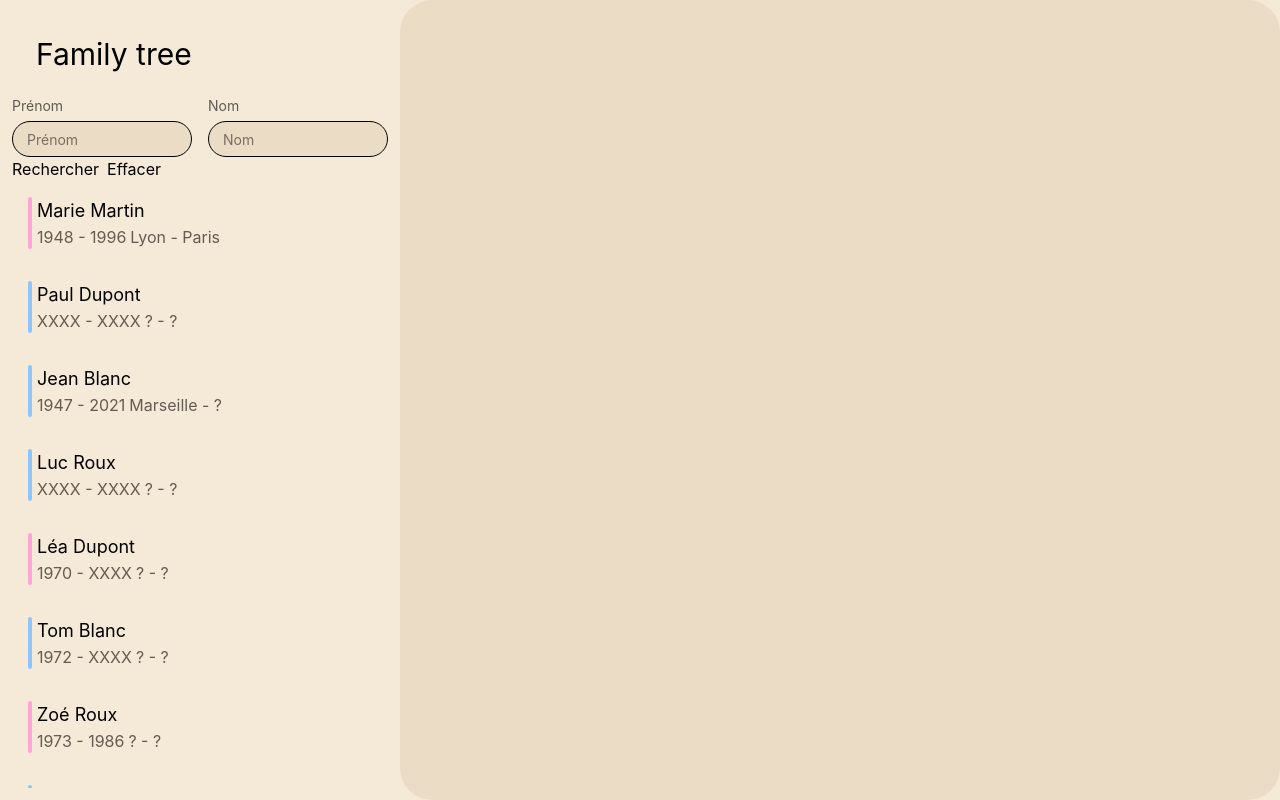
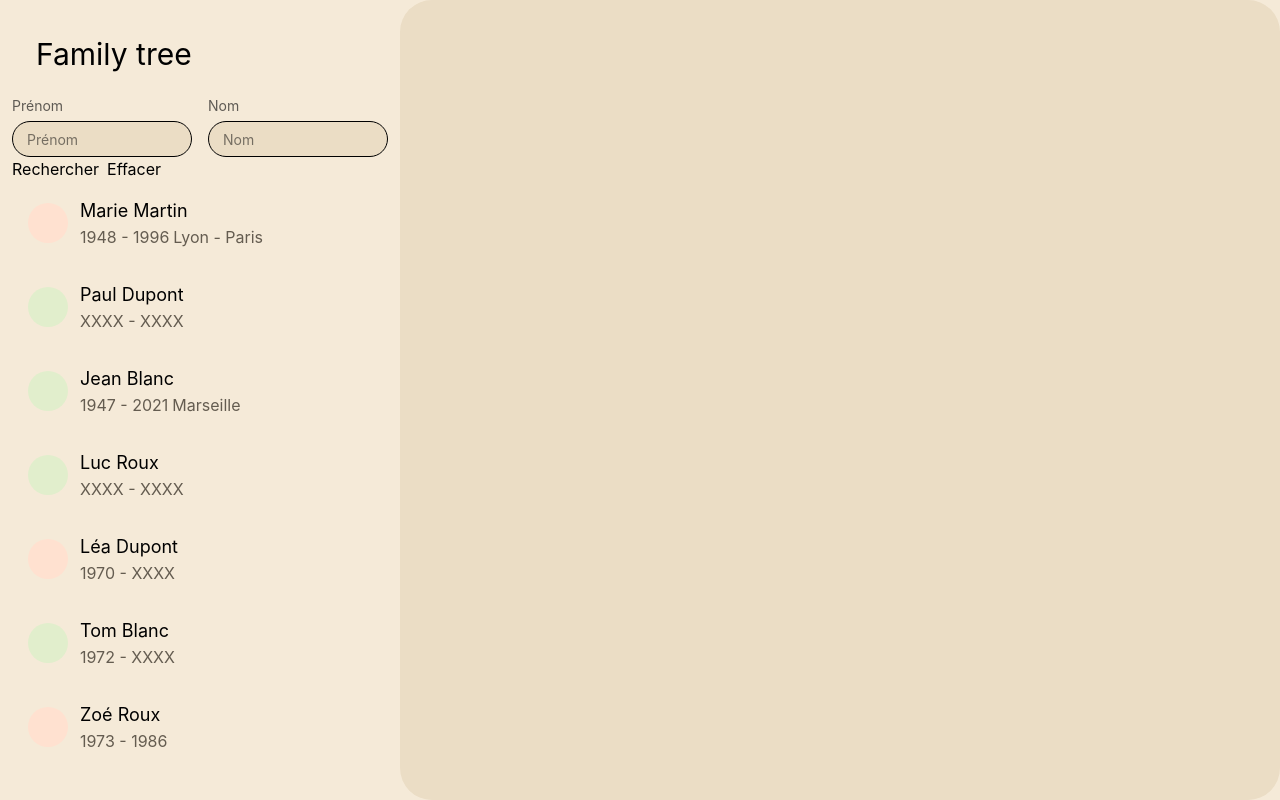
Before and after one commit to andrew-ob/Family-tree-2026-vue, a Nuxt app: page / in a window 1280 px wide. Built offline with nearby package versions, Linux system fonts and the light colour scheme.

Commit message:
style(card-info): use person color tokens and show places conditionally

```diff
--- a/app/components/person/CardInfo.vue
+++ b/app/components/person/CardInfo.vue
@@ -1,13 +1,13 @@
 <template>
   <div
-    class="p-4 min-w-29 min-h-13.25 flex text-base hover:bg-surface rounded-full"
+    class="p-4 min-w-29 min-h-13.25 gap-3 flex text-base hover:bg-surface rounded-full items-center"
   >
     <div
-      class="rounded-3xl p-0.5 mr-1.25"
+      class="rounded-full shrink-0 h-10 w-10 flex justify-center items-center font-bold text-xs"
       :class="{
-        'bg-blue-300': person.sex === 'male',
-        'bg-pink-300': person.sex === 'female',
-        'bg-gray-300': person.sex === 'unknown' }"
+        'bg-person-male-bg ': person.sex === 'male',
+        'bg-person-female-bg': person.sex === 'female',
+        'bg-person-unknown-bg': person.sex === 'unknown' }"
     >
       <span class="sr-only">{{ sexLabel }}</span>
     </div>
@@ -24,7 +24,9 @@
           {{ person.birth?.date || 'XXXX' }} - {{ person.death?.date || 'XXXX' }}
         </p>
         <p>
-          {{ person.birth?.place || '?' }} - {{ person.death?.place || '?' }}
+          {{ person.birth?.place }}
+          <span v-if="person.birth?.place && person.death?.place">-</span>
+          {{ person.death?.place }}
         </p>
       </div>
     </div>
```
Also changed, not shown: 1 other file (tests, documents, lock files or other folders).
